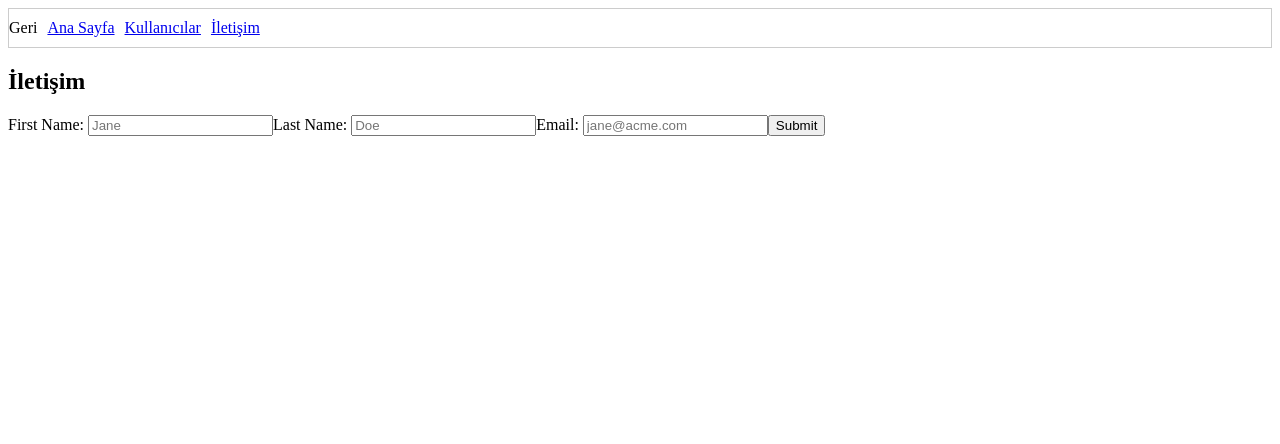
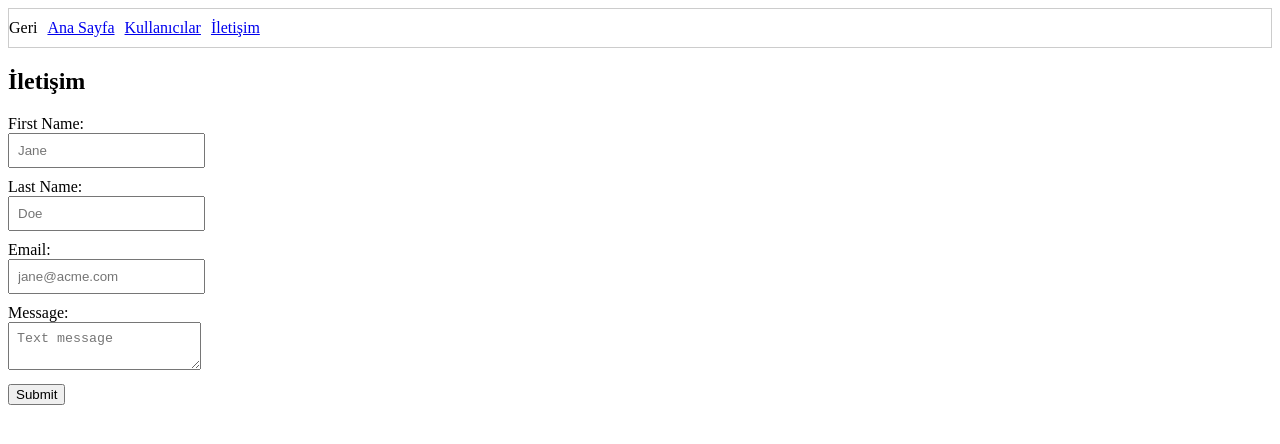
Before and after one commit to Esmanurrr/ReactCourse, a React (Create React App) app in the folder routing/: page /contact in a window 1280 px wide. Shown: the top 444 px of the page. Built offline with nearby package versions, Linux system fonts and the light colour scheme.

Commit message:
Added useFormik hook

```diff
--- a/routing/src/App.css
+++ b/routing/src/App.css
@@ -10,3 +10,15 @@ ul, li {
   padding: 10px 0;
   column-gap: 10px;
 }
+
+.form> div{
+  margin-bottom: 10px;
+}
+
+.form > div > label{
+  display: block;
+}
+
+.form > div > input, textarea {
+  padding: 8px;
+}
--- a/routing/src/pages/Dashboard/Contact.js
+++ b/routing/src/pages/Dashboard/Contact.js
@@ -1,33 +1,47 @@
 import React from 'react';
-import {Formik, Field, Form} from 'formik'
+import {useFormik} from 'formik'
 
 function Contact() {
+  const {handleSubmit, handleChange} = useFormik({
+    initialValues:{
+      firstName:"",
+      lastName:"",
+      email:"",
+      message:""
+    },
+    onSubmit:(values) => {
+      console.log(values);
+    }}
+  )
+
   return (
     <div>
         <h2>İletişim</h2>
 
-        <Formik
-          initialValues={{
-            firstName:"",
-            lastName:"",
-            email:"",
-          }}
-          onSubmit={(values) => {
-            console.log(JSON.stringify(values));
-          }}
-        >
-          <Form>
-            <label htmlFor='firstName'>First Name: </label>
-            <Field id="firstName" name="firstName" placeholder="Jane" />
+          <form onSubmit={handleSubmit} className='form'>
+            <div>
+              <label htmlFor='firstName'>First Name: </label>
+              <input id="firstName" name="firstName" placeholder="Jane" onChange={handleChange("firstName")} />
+            </div>
 
-            <label htmlFor='lastName'>Last Name: </label>
-            <Field id="lastName" name="lastName" placeholder="Doe" />
+            <div>
+              <label htmlFor='lastName'>Last Name: </label>
+              <input id="lastName" name="lastName" placeholder="Doe" onChange={handleChange("lastName")}/>
+            </div>
 
-            <label htmlFor='email'>Email: </label>
-            <Field id="email" name="email" placeholder="jane@acme.com" />
+            <div>
+              <label htmlFor='email'>Email: </label>
+              <input id="email" name="email" placeholder="jane@acme.com" onChange={handleChange("email")}/>
+            </div>
+
+            <div>
+              <label htmlFor='message'>Message: </label>
+              <textarea id="message" name="message" placeholder="Text message" onChange={handleChange("message")}/>
+            </div>
+
+
             <button type='submit'>Submit</button>
-          </Form>
-        </Formik>
+          </form>
     </div>
   )
 }
```
